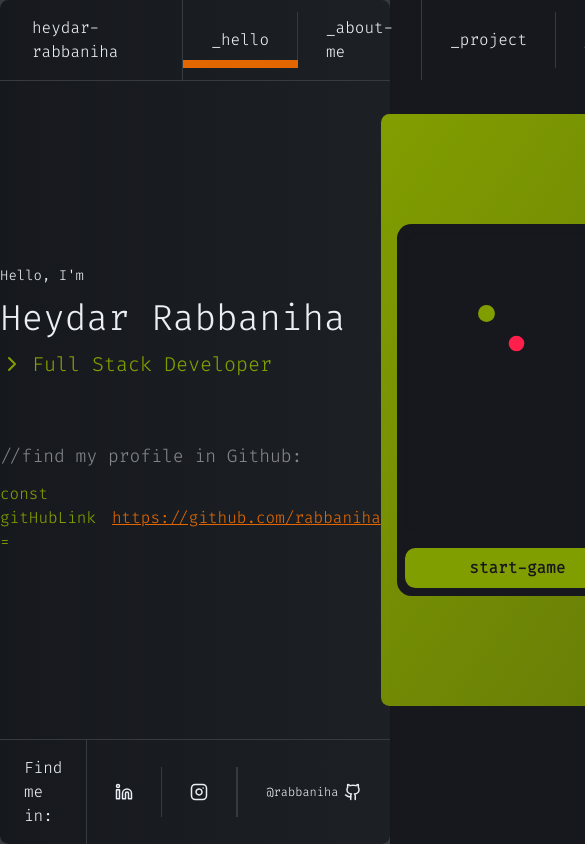
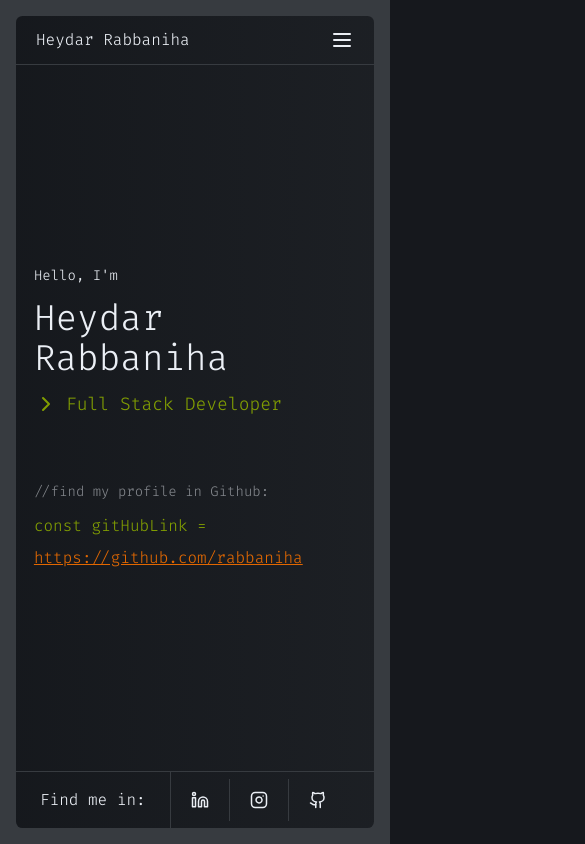
Before and after one commit to rabbaniha/vscode-portfolio, a Next.js app: page /en in a window 390 px wide. Shown: the top 844 px of the page, 585 px wide, since content can reach past the window. Built offline with nearby package versions, Linux system fonts and the light colour scheme.

Commit message:
style(mobile view) improve styling for bettr view in mobile screen

```diff
--- a/src/app/[locale]/layout.tsx
+++ b/src/app/[locale]/layout.tsx
@@ -6,6 +6,7 @@ import "../globals.css";
 import Header from "@/components/layout/Header";
 import { ThemeProvider } from "@/providers/ThemeProvider";
 import Footer from "@/components/layout/Footer";
+import MobileHeader from "@/components/layout/MobileHeader";
 
 const fira = Fira_Code({ subsets: ["latin"], weight: ["300"] });
 
@@ -30,16 +31,17 @@ export default async function LocaleLayout({
       <body>
         <NextIntlClientProvider>
           <ThemeProvider>
-            <main className="w-screen h-screen flex items-center justify-center bg-muted">
+            <main className="w-screen h-screen flex items-center justify-center bg-muted p-4 lg:p-0 overflow-hidden">
               <section
                 className="w-full max-w-7xl h-full md:h-[95%] mx-auto
                bg-gradient-to-r from-background to-background/80 text-foreground
-               border-border rounded-md  flex items-center justify-center "
+               border-border rounded-sm  flex items-center justify-center "
               >
                 <div
                   className={`flex justify-between w-full h-full flex-col bg-transparent ${fira.className}`}
                 >
                   <Header />
+                  <MobileHeader />
                   {children}
                   <Footer />
                 </div>
--- a/src/app/[locale]/page.tsx
+++ b/src/app/[locale]/page.tsx
@@ -8,19 +8,21 @@ import { useTranslations } from "next-intl";
 export default function HomePage() {
   const t = useTranslations("home.hero");
   return (
-    <div className=" w-full max-w-5xl m-auto h-full flex items-center justify-between ">
+    <div className=" w-[90%] max-w-5xl mx-auto h-full flex items-center justify-between ">
       <div className="space-y-16">
         <div className=" space-y-3">
           <p className=" text-sm ">{t("greeting")}</p>
-          <h1 className=" text-4xl">{t("name")}</h1>
-          <p className=" text-xl text-primary flex items-center gap-2">
+          <h1 className=" text-wrap text-4xl">{t("name")}</h1>
+          <p className=" text-lg lg:text-xl text-primary flex items-center gap-2">
             <ChevronRight />
             {t("title")}
           </p>
         </div>
         <div className=" space-y-3">
-          <p className=" text-foreground/50 text-lg">//{t("cta.title")}</p>
-          <div className=" flex items-center gap-4">
+          <p className=" text-foreground/50 text-sm md:text-lg">
+            //{t("cta.title")}
+          </p>
+          <div className=" flex md:items-center flex-col md:flex-row gap-2  md:gap-4">
             <span className=" text-primary">{t("cta.sub-title")}</span>
             <Link
               target="/blank"
@@ -32,7 +34,9 @@ export default function HomePage() {
           </div>
         </div>
       </div>
-      <SnakeGame />
+      <div className=" hidden lg:block">
+        <SnakeGame />
+      </div>
     </div>
   );
 }
--- a/src/components/layout/Footer.tsx
+++ b/src/components/layout/Footer.tsx
@@ -6,7 +6,7 @@ import React from "react";
 const Footer = () => {
   const t = useTranslations("footer");
   return (
-    <section className=" w-full border-t flex items-center justify-between bg-transparent">
+    <section className=" w-full border-t flex items-center justify-stretch md:justify-between bg-transparent">
       <div className="flex items-center bg-transparent">
         <div className=" flex items-center justify-start px-6 py-4 border-r">
           {t("title")}
@@ -14,24 +14,24 @@ const Footer = () => {
 
         <ul className=" flex items-center justify-center">
           <Link href={t("linkedin-link")}>
-            <li className=" border-r px-7 py-4">
+            <li className=" border-r px-5 py-3 md:px-5 md:py-3">
               <Linkedin size={18} />
             </li>
           </Link>
 
           <Link href={t("instagram-link")}>
-            <li className=" border-r px-7 py-4">
+            <li className=" border-r px-5 py-3 md:px-5 md:py-3">
               <Instagram size={18} />
             </li>
           </Link>
         </ul>
       </div>
-      <div className=" pr-8 bg-transparent flex items-center gap-2">
+      <div className=" md:pr-8  bg-transparent flex items-center gap-2">
         <Link
-          className=" flex items-center gap-1.5 border-l px-7 py-4"
+          className=" flex items-center  md:gap-1.5  lg:border-l px-5 py-3 md:px-5 md:py-3"
           href={"https://github.com/rabbaniha"}
         >
-          <span className=" text-xs">@rabbaniha</span>
+          <span className=" text-xs hidden md:block">@rabbaniha</span>
           <Github size={18} />
         </Link>
       </div>
--- a/src/components/layout/Header.tsx
+++ b/src/components/layout/Header.tsx
@@ -18,7 +18,7 @@ const Header = () => {
   }, [cleanPathname]);
 
   return (
-    <section className=" w-full border-b flex items-center justify-between bg-transparent">
+    <section className=" w-full border-b  items-center justify-between bg-transparent hidden lg:flex">
       <div className="flex items-center bg-transparent">
         <div className=" flex items-center justify-start pl-8 pr-16 py-4 border-r">
           {t("name")}
@@ -28,7 +28,7 @@ const Header = () => {
           <Link href={"/"} className=" relative">
             <li className=" border-r px-7 py-4">{t("home")}</li>
             <div
-              className={`absolute h-2 bottom-0 right-0 left-0 bg-accent  ${
+              className={`absolute h-2 bottom-0 right-0 left-0 bg-primary  ${
                 cleanPathname === "" ? "visible" : "hidden"
               } ${
                 previousPath.current === "/about"
@@ -45,7 +45,7 @@ const Header = () => {
           <Link href={"/about"} className=" relative">
             <li className=" border-r px-7 py-4">{t("about")}</li>
             <div
-              className={`absolute h-2 bottom-0 right-0 left-0 bg-accent  ${
+              className={`absolute h-2 bottom-0 right-0 left-0 bg-primary  ${
                 cleanPathname === "/about" ? "visible" : "hidden"
               } ${
                 previousPath.current === ""
@@ -62,7 +62,7 @@ const Header = () => {
           <Link href={"/project"} className=" relative">
             <li className=" border-r px-7 py-4">{t("project")}</li>
             <div
-              className={`absolute h-2 bottom-0 right-0 left-0 bg-accent ${
+              className={`absolute h-2 bottom-0 right-0 left-0 bg-primary ${
                 cleanPathname === "/project" ? "visible" : "hidden"
               }  ${
                 previousPath.current === ""
@@ -79,7 +79,7 @@ const Header = () => {
           <Link href={"contact"} className=" relative">
             <li className=" border-r px-7 py-4">{t("contact")}</li>
             <div
-              className={`absolute h-2 bottom-0 right-0 left-0 bg-accent ${
+              className={`absolute h-2 bottom-0 right-0 left-0 bg-primary ${
                 cleanPathname === "/contact" ? "visible" : "hidden"
               } ${
                 previousPath.current === ""
```
